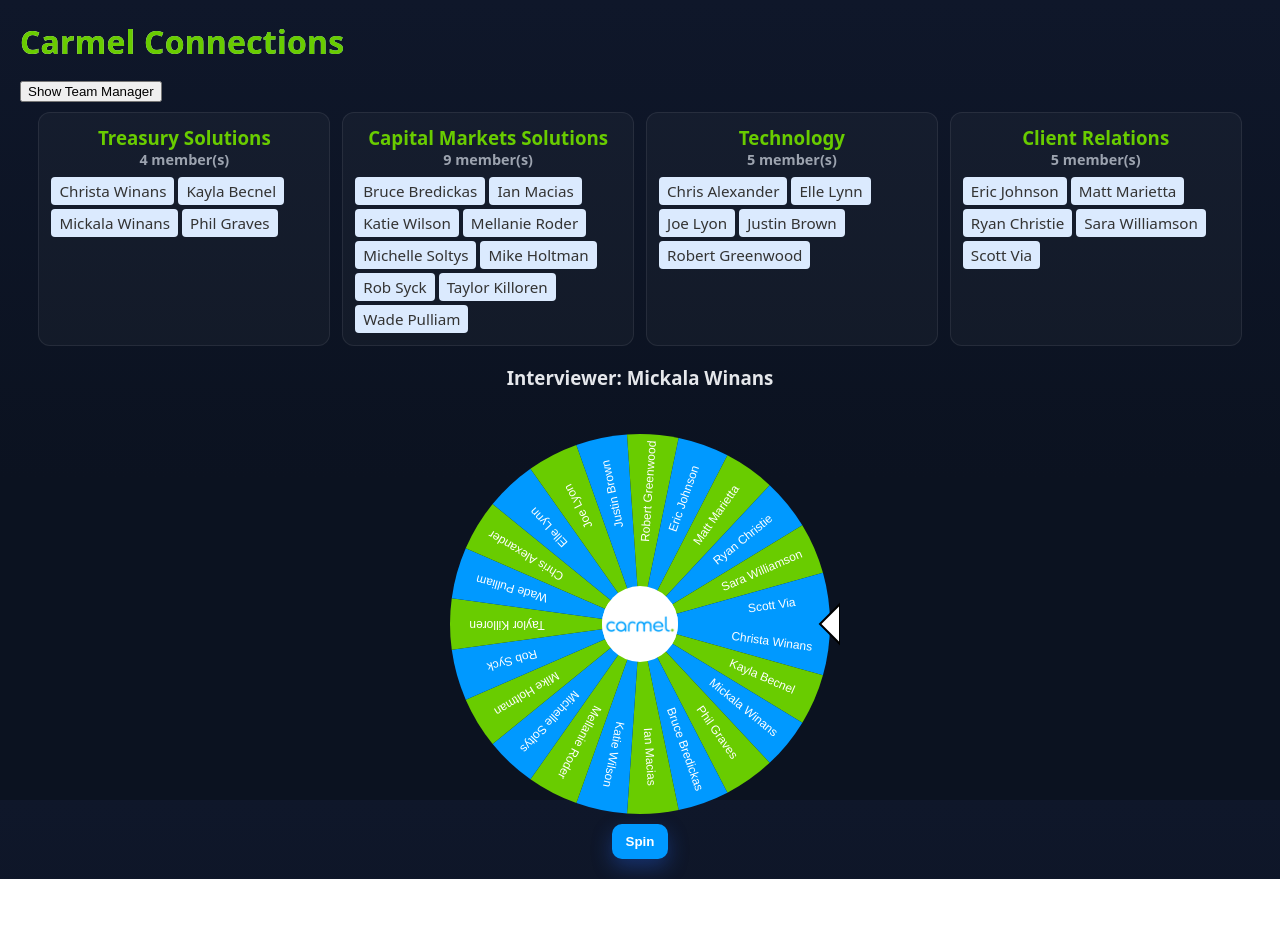
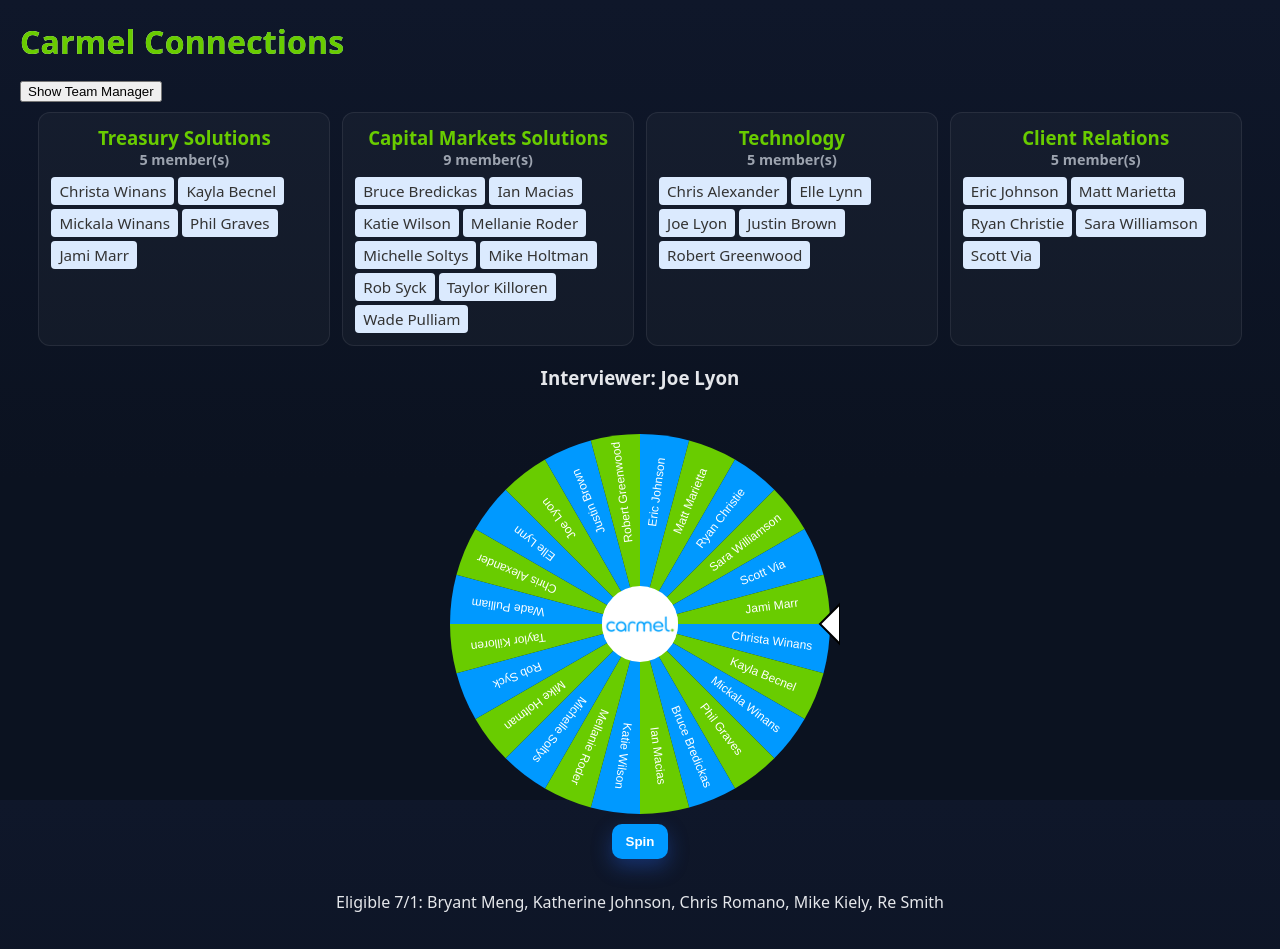
Before and after one commit to jlyon0/CarmelConnections, a Next.js app in the folder carmel-connections/: page / in a window 1280 px wide. Before the commit the page ends 879 px from the top, so only its background shows below. Built offline with nearby package versions, Linux system fonts and the light colour scheme.

Commit message:
Set Joe as interviewer and small tweaks to available peeps.

```diff
--- a/carmel-connections/src/app/page.tsx
+++ b/carmel-connections/src/app/page.tsx
@@ -26,8 +26,9 @@
         "name": "Client Relations"
     }
 ]);
-    // High ups who don't participate: Christa, Bruce, Michelle, Mike, Brad, Eric, Matt
-    // Interviee's that have actually been selected: Ryan C, Mellanie R, Justin B, Taylor K, Sara W, Mickala W
+    // High ups who don't participate: Christa, Bruce, Michelle, Mike, Eric, Matt
+    // As of 260324, Christa, Bruce, Mike, Eric are not in C Suite
+    // Interviee's that have actually been selected: Ryan C, Mellanie R, Justin B, Taylor K, Sara W, Mickala W, Joe L,
   const [employees, setEmployees] = useState<Employee[]>([
     {
         "id": "0111d695-1bad-4350-adbb-bd99368b65f3",
@@ -47,7 +48,7 @@
         "id": "700c5fd6-292c-42fe-80c7-82e3dfb77f88",
         "name": "Mickala Winans",
         "teamId": "630ceffa-fe87-43e6-8dcb-2f25b8064913",
-        "interviewer": true,
+        "interviewer": false,
         "intervieweeUsed": true
     },
     {
@@ -62,7 +63,7 @@
         "name": "Bruce Bredickas",
         "teamId": "56c1c1df-bf3d-44da-9b1a-e1df06f700a4",
         "interviewer": false,
-        "intervieweeUsed": true
+        "intervieweeUsed": false
     },
     {
         "id": "fc0a21ee-2089-4f0b-9dd8-bc149cb22ddf",
@@ -97,7 +98,7 @@
         "name": "Mike Holtman",
         "teamId": "56c1c1df-bf3d-44da-9b1a-e1df06f700a4",
         "interviewer": false,
-        "intervieweeUsed": true
+        "intervieweeUsed": false
     },
     {
         "id": "ec20ce10-5a31-4190-8ab3-094ba7009799",
@@ -138,8 +139,8 @@
         "id": "44da3239-96db-476b-9e8e-7c186dfcb7e5",
         "name": "Joe Lyon",
         "teamId": "693e7a42-0300-470f-be0f-fe478a93f013",
-        "interviewer": false,
-        "intervieweeUsed": false
+        "interviewer": true,
+        "intervieweeUsed": true
     },
     {
         "id": "e36c8443-f331-4032-acc9-d1837ce71e19",
@@ -160,7 +161,7 @@
         "name": "Eric Johnson",
         "teamId": "b4190570-7a17-4da5-8bbd-58512f7c2e08",
         "interviewer": false,
-        "intervieweeUsed": true
+        "intervieweeUsed": false
     },
     {
         "id": "c71e391c-6e38-4b11-9424-30aefc8cf4a8",
@@ -190,48 +191,50 @@
         "interviewer": false,
         "intervieweeUsed": false
     },
-    // {
+    { // Eligible 4/1
+        "id": "62d5bfd1-4594-4e9a-9d47-bb94ae53b7c3",
+        "name": "Jami Marr",
+        "teamId": "630ceffa-fe87-43e6-8dcb-2f25b8064913",
+        "interviewer": false,
+        "intervieweeUsed": false
+    },
+    // { // Eligible 7/1
     //     "id": "50ef4a59-8d5a-4ddd-8443-da2cf01e5d01",
     //     "name": "Bryant Meng",
     //     "teamId": "56c1c1df-bf3d-44da-9b1a-e1df06f700a4",
     //     "interviewer": false,
     //     "intervieweeUsed": false
     // },
-    // {
+    // { // Eligible 7/1
     //     "id": "7eb7cd86-9860-41dc-83df-215cdf663cf7",
     //     "name": "Katherine Johnson",
     //     "teamId": "56c1c1df-bf3d-44da-9b1a-e1df06f700a4",
     //     "interviewer": false,
     //     "intervieweeUsed": false
     // },
-    // { // Eligible 4/1
-    //     "id": "62d5bfd1-4594-4e9a-9d47-bb94ae53b7c3",
-    //     "name": "Jami Marr",
-    //     "teamId": "630ceffa-fe87-43e6-8dcb-2f25b8064913",
-    //     "interviewer": false,
-    //     "intervieweeUsed": false
-    // },
-    // {
+    // { // Eligible 7/1
     //     "id": "f2e973ed-0c9c-4484-9e7a-ee33debd9203",
     //     "name": "Chris Romano",
     //     "teamId": "693e7a42-0300-470f-be0f-fe478a93f013",
     //     "interviewer": false,
     //     "intervieweeUsed": false
     // },
-    // {
+    // { // Eligible 7/1
     //     "id": "c33212d6-071c-4864-880c-567bc9f49a2e",
     //     "name": "Mike Kiely",
     //     "teamId": "56c1c1df-bf3d-44da-9b1a-e1df06f700a4",
     //     "interviewer": false,
     //     "intervieweeUsed": false
     // },
-    // {
+    // { // Eligible 7/1
     //     "id": "b0185494-ae71-4cb1-b4e9-499b088463bf",
     //     "name": "Re Smith",
     //     "teamId": "56c1c1df-bf3d-44da-9b1a-e1df06f700a4",
     //     "interviewer": false,
     //     "intervieweeUsed": false
     // }
+    // 10/1
+    // Mary Jo, Andrew X
 ]);
   const [selection, setSelection] = useState<{ interviewer: Employee | null; interviewee: Employee | null }>({
     interviewer: employees.find((e) => e.interviewer) || employees[0],
@@ -280,6 +283,9 @@
         {/* <div style={{ display: 'flex', justifyContent: 'center', marginTop: 16 }}>
             <SmoothWheelTest />
         </div> */}
+        <div style={{ display: 'flex', justifyContent: 'center', marginTop: 16 }}>
+            <p>Eligible 7/1: Bryant Meng, Katherine Johnson, Chris Romano, Mike Kiely, Re Smith</p>
+        </div>
     </main>
   );
 }
```
